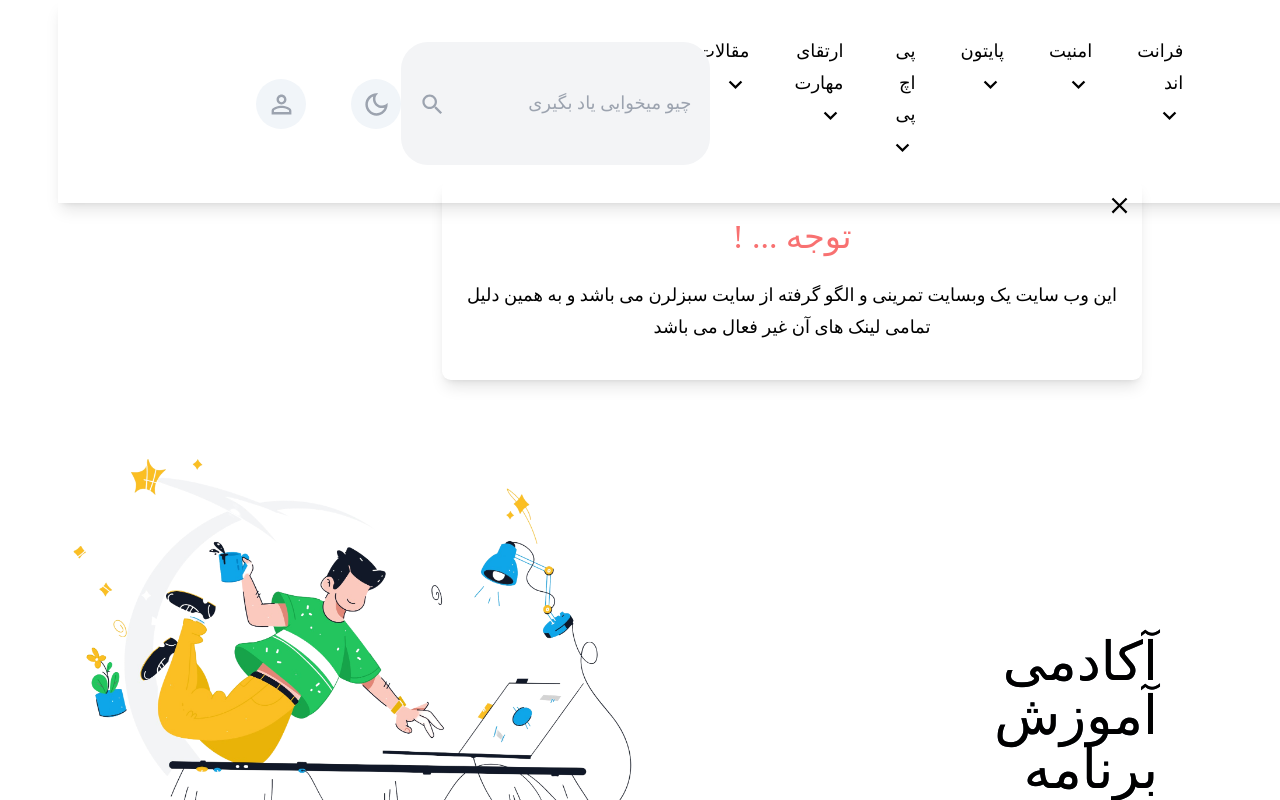
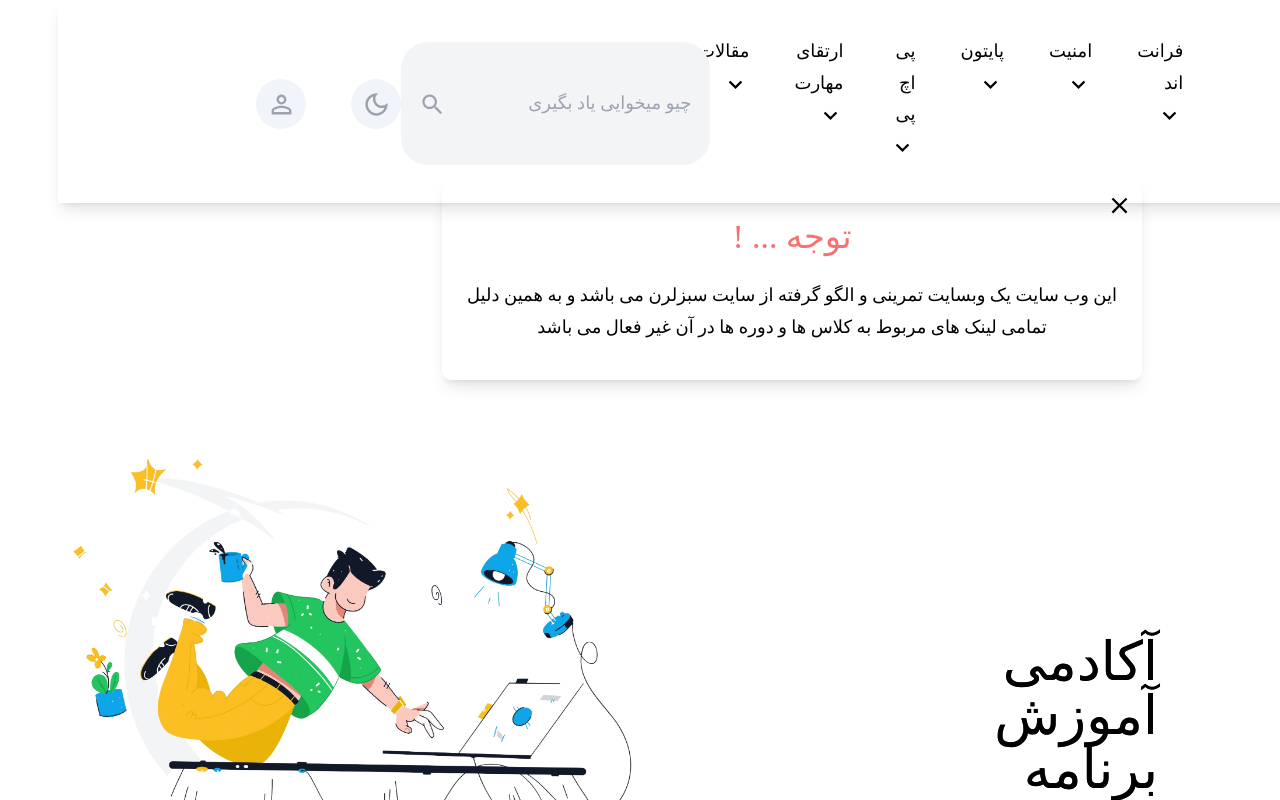
Before and after one commit to Shariat-Amir/sablearn, a React (Vite) app: page / in a window 1280 px wide. Shown: the top 800 px of the page. Built offline with nearby package versions, Linux system fonts and the light colour scheme; a web font is replaced by a local one.

Commit message:
warning animation set

```diff
--- /dev/null
+++ b/src/pages/Home/Home.css
@@ -0,0 +1,10 @@
+@keyframes upDown {
+    from {top:-100px}
+    to{top: 180px;}
+}
+
+.dropdown{
+
+animation-name: upDown;
+animation-duration: 2s;
+}
--- a/src/pages/Home/Home.jsx
+++ b/src/pages/Home/Home.jsx
@@ -1,6 +1,7 @@
 import  { useEffect, useRef, useState } from 'react';
 import CloseOutlinedIcon from '@mui/icons-material/CloseOutlined';
 import { Hero } from '../../features';
+import './Home.css'
 
 function Notification() {
     const [showDiv, setShowDiv] = useState(true);
@@ -24,10 +25,10 @@ function Notification() {
       <>
       <Hero />
        {showDiv && (
-            <div ref={ref} className="dark:bg-slate-600 w-[700px] h-[200px] gap-5 px-5 rounded-lg shadow-lg flex flex-col justify-center items-center text-center z-10 absolute top-40 left-[30%]">
+            <div ref={ref} className="dark:bg-slate-600 dropdown w-[700px] h-[200px] gap-5 px-5 rounded-lg shadow-lg flex flex-col justify-center items-center text-center z-10 absolute top-40 left-[30%] ">
               <span className='absolute top-2 right-2 cursor-pointer hover:text-slate-400 ' onClick={()=>{setShowDiv(false)}}><CloseOutlinedIcon /></span>
                 <p className="text-3xl text-red-400">توجه ... !</p>
-                <p className="dark:text-white">این وب سایت یک وبسایت تمرینی و الگو گرفته از سایت سبزلرن می باشد و به همین دلیل تمامی لینک های آن غیر فعال می باشد</p>
+                <p className="dark:text-white">این وب سایت یک وبسایت تمرینی و الگو گرفته از سایت سبزلرن می باشد و به همین دلیل تمامی لینک های مربوط به کلاس ها و دوره ها در آن غیر فعال می باشد</p>
             </div>
         )}
         </>
--- a/tailwind.config.js
+++ b/tailwind.config.js
@@ -8,7 +8,7 @@ export default {
     extend: {
       fontFamily:{
         'lalezar':"lalezar"
-      }
+      },
     },
   },
   plugins: [],
```
Also changed, not shown: public/images/promote.jpg (added).
